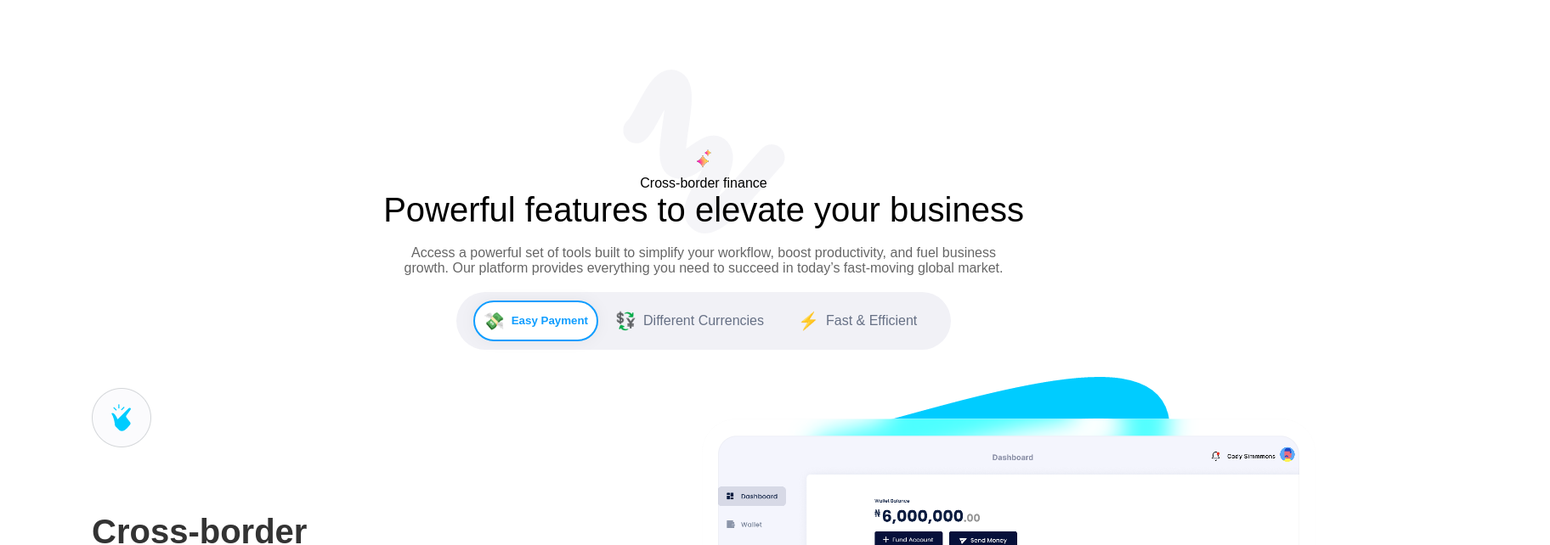
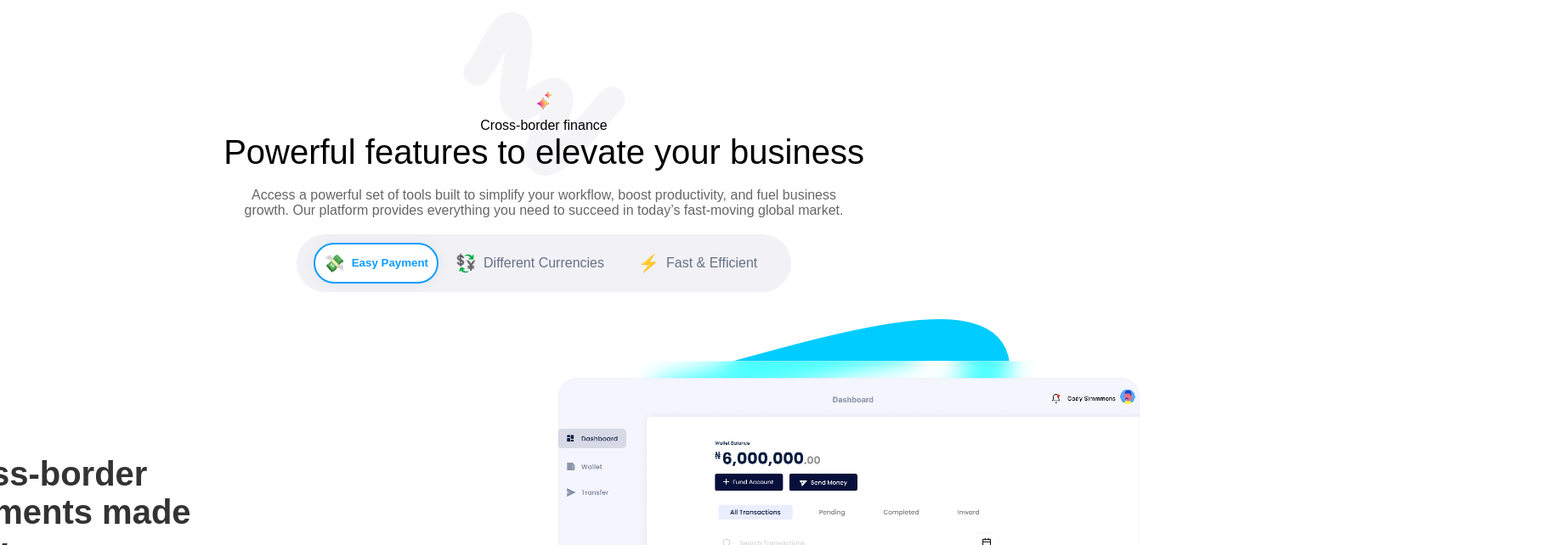
Before and after one commit to CenturionConfidence/Wyslac-dashboard, a Next.js app: page / in a window 1280 px wide. Shown: the part 2003-2645 px from the top of the page at 85% size, 1824 px wide, since content can reach past the window. Built offline with nearby package versions, Linux system fonts and the light colour scheme; a web font is replaced by a local one.

Commit message:
Fixed the issue of the whole body overflows

```diff
--- a/package.json
+++ b/package.json
@@ -10,7 +10,7 @@
   },
   "dependencies": {
     "@next/font": "^14.2.15",
-    "next": "14.2.15",
+    "next": "^14.2.15",
     "react": "^18",
     "react-dom": "^18",
     "sharp": "^0.33.5"
--- a/src/app/globals.css
+++ b/src/app/globals.css
@@ -7,12 +7,21 @@
   }
 
 
-* {
-    padding: 0;
-    box-sizing: border-box;
+
+  html, body {
+    margin: 0;
 
   }
 
   body {
-   font-family: 'MyCustomFont';
+    background: url('./assets/background-color.png')
+      no-repeat;
+    font-family: 'MyCustomFont';
+    display: flex;
+    justify-content: center;
+    align-items: center;
+    min-height: 100vh; /* Full viewport height */
+    margin: 0;
+    padding: 0;
+    box-sizing: border-box;
   }
--- a/src/app/page.module.css
+++ b/src/app/page.module.css
@@ -1,18 +1,13 @@
 
- .main {
-  width: 100%;
-  background: url('./assets/background-color.png')
-    no-repeat;
-  padding: 100px;
-  background-size: contain;
-  margin: 0;
-
-
- }
 .page {
   width: 1440px;
   opacity: 1;
   text-align: left;
+  display: flex;
+  flex-direction: column;
+  justify-content: center;
+  word-wrap: break-word;  /* For long text */
+  overflow-x: hidden;
 }
 
 /* Navigation for website bigger screen */
```
Also changed, not shown: 1 other file (tests, documents, lock files or other folders).
